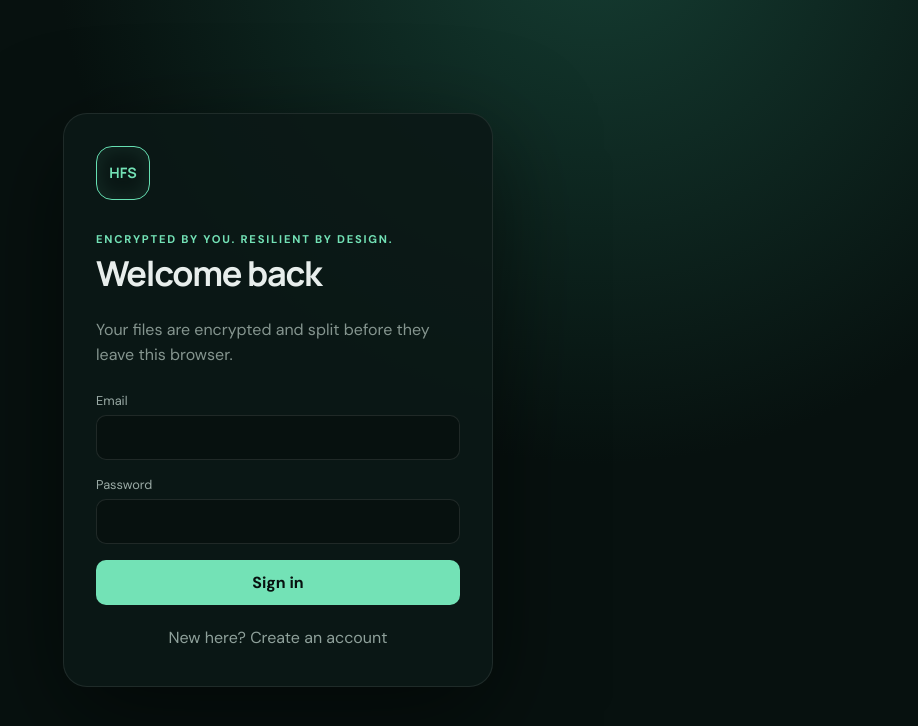
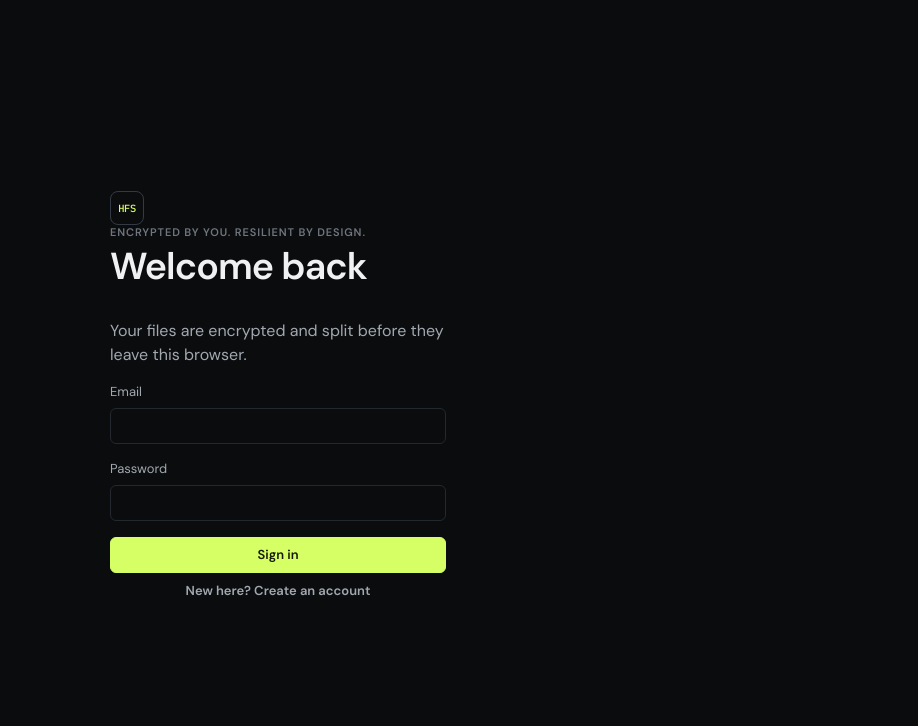
Before and after one commit to Aarxn-Jibz/horcrux, a React (Vite) app in the folder apps/web/: page / in a window 1280 px wide. Shown: the top 726 px of the page, without its empty margins (362-1280 px from the left). Built offline with nearby package versions, Linux system fonts and the light colour scheme; no server answers; what @horcrux-file-system/core, @horcrux-file-system/shared would draw is missing.

Commit message:
refactor(web): establish horcrux design system

```diff
--- a/apps/web/src/styles.css
+++ b/apps/web/src/styles.css
@@ -1,18 +1,126 @@
-@import url('https://fonts.googleapis.com/css2?family=DM+Sans:wght@400;500;600;700&family=Manrope:wght@600;700&display=swap');
-:root { font-family: 'DM Sans', ui-sans-serif, system-ui, sans-serif; color: #e8eeec; background: #07110f; font-synthesis: none; }
+@import url("https://fonts.googleapis.com/css2?family=DM+Sans:wght@400;500;600&family=IBM+Plex+Mono:wght@400;500&display=swap");
+
+:root {
+  color-scheme: dark;
+  font-family: "DM Sans", ui-sans-serif, system-ui, sans-serif;
+  font-synthesis: none;
+  text-rendering: optimizeLegibility;
+  --bg-primary: #0b0c0e;
+  --bg-secondary: #101216;
+  --bg-tertiary: #15181d;
+  --bg-hover: #191d22;
+  --border-subtle: #24282f;
+  --border-strong: #343a43;
+  --text-primary: #f0f1f2;
+  --text-secondary: #a2a8b0;
+  --text-muted: #6f767f;
+  --accent: #d6ff66;
+  --accent-hover: #e1ff91;
+  --accent-ink: #151a08;
+  --success: #62d69a;
+  --warning: #e6b85c;
+  --error: #ef7474;
+  --focus: #b8e843;
+  --space-1: 4px;
+  --space-2: 8px;
+  --space-3: 12px;
+  --space-4: 16px;
+  --space-5: 20px;
+  --space-6: 24px;
+  --space-8: 32px;
+  --space-10: 40px;
+  --radius-sm: 6px;
+  --radius-md: 8px;
+  --radius-lg: 10px;
+  --control-height: 36px;
+  --transition-fast: 120ms ease;
+  color: var(--text-primary);
+  background: var(--bg-primary);
+}
+
 * { box-sizing: border-box; }
-body { margin: 0; min-width: 320px; min-height: 100vh; background: radial-gradient(circle at 75% -10%, #153d32 0, transparent 34rem), #07110f; }
-button, input { font: inherit; } button { cursor: pointer; } h1, h2, p { margin-top: 0; } h1, h2 { font-family: Manrope, sans-serif; letter-spacing: -.035em; } h1 { font-size: clamp(2.25rem, 6vw, 4.75rem); line-height: .98; } h1 em { color: #73e2b6; font-style: normal; }
-header { height: 76px; border-bottom: 1px solid #ffffff12; display: flex; align-items: center; justify-content: space-between; padding: 0 max(1.25rem, calc((100vw - 1180px) / 2)); background: #07110fd9; backdrop-filter: blur(14px); position: sticky; top: 0; z-index: 5; }
-.wordmark, .account, .panel-heading, .actions { display: flex; align-items: center; gap: .85rem; }.wordmark div { display: grid; }.wordmark small { color: #82948e; font-size: .72rem; text-transform: uppercase; letter-spacing: .12em; }
-.brand-mark { display: grid; place-items: center; width: 54px; height: 54px; border: 1px solid #66dfb2; border-radius: 16px; color: #73e2b6; font: 700 .9rem Manrope; box-shadow: inset 0 0 20px #73e2b61c; }.brand-mark.small { width: 40px; height: 40px; border-radius: 12px; font-size: .72rem; }
-.dashboard { max-width: 1180px; margin: auto; padding: 4.5rem 1.25rem; }.hero { max-width: 800px; margin-bottom: 3rem; }.hero > p:last-child { color: #93a39e; max-width: 580px; font-size: 1.05rem; }.eyebrow { color: #73e2b6; text-transform: uppercase; letter-spacing: .16em; font-size: .7rem; font-weight: 700; margin-bottom: .65rem; }.muted { color: #85958f; line-height: 1.55; }
-.dashboard-grid { display: grid; grid-template-columns: 1fr 1.1fr; gap: 1rem; align-items: start; }.details-panel, .network-panel { grid-column: 1 / -1; }.panel { border: 1px solid #ffffff13; border-radius: 20px; background: linear-gradient(145deg, #0e1b18ed, #0a1513ed); padding: 1.5rem; box-shadow: 0 20px 70px #0005; }
-.drop-zone { border: 1px dashed #ffffff2b; border-radius: 14px; padding: 1.4rem; margin: 1.25rem 0; display: grid; gap: .2rem; background: #ffffff05; transition: .2s; }.drop-zone:hover { border-color: #73e2b680; background: #73e2b608; }.drop-zone input { width: 100%; margin-bottom: .75rem; color: #91a09b; }.drop-zone span { color: #81918c; font-size: .8rem; }
-.primary, .danger { border: 0; border-radius: 10px; padding: .75rem 1rem; font-weight: 700; }.primary { background: #73e2b6; color: #07110f; }.primary:hover { background: #91ecc8; }.primary:disabled { opacity: .45; cursor: not-allowed; }.danger { background: #ff6b6b17; color: #ff9999; border: 1px solid #ff6b6b32; }.text-button { color: #8fa19b; border: 0; background: none; padding: .4rem; }.text-button:hover { color: #73e2b6; }
-.count { display: grid; place-items: center; min-width: 30px; height: 30px; border-radius: 20px; background: #73e2b617; color: #73e2b6; }.panel-heading { justify-content: space-between; }.file-list { list-style: none; padding: 0; margin: 1rem -.5rem -.5rem; }.file-list li button { width: 100%; border: 0; border-radius: 12px; padding: .9rem; background: transparent; color: inherit; display: grid; grid-template-columns: 36px 1fr auto; gap: .8rem; align-items: center; text-align: left; }.file-list li button:hover, .file-list li button.selected { background: #ffffff08; }.file-list small { display: block; color: #7f908a; margin-top: .2rem; }.file-icon { font-size: 1.5rem; color: #73e2b6; }.status { font-size: .68rem; border-radius: 20px; padding: .3rem .55rem; text-transform: uppercase; letter-spacing: .08em; }.status.available { color: #73e2b6; background: #73e2b612; }.status.uploading { color: #f4c66e; background: #f4c66e12; }
-.empty { min-height: 170px; display: grid; place-content: center; text-align: center; color: #71827c; }.empty span { font-size: 2rem; }.details-panel dl { display: grid; grid-template-columns: repeat(5, 1fr); gap: .7rem; margin: 1.5rem 0; }.details-panel dl div { border: 1px solid #ffffff0d; background: #ffffff04; padding: .9rem; border-radius: 10px; }.details-panel dt { color: #7f908a; font-size: .7rem; text-transform: uppercase; letter-spacing: .08em; }.details-panel dd { margin: .35rem 0 0; font-weight: 600; }.working { color: #73e2b6; }
-.network-panel { display: grid; grid-template-columns: 1fr 2fr; gap: 1.5rem; align-items: center; }.node-list { display: grid; grid-template-columns: repeat(5, 1fr); gap: .5rem; }.node-list button { border: 1px solid #ffffff10; background: #ffffff04; color: inherit; border-radius: 10px; padding: .75rem .45rem; display: grid; justify-items: center; gap: .3rem; }.node-list button:hover { border-color: #ffffff2b; }.node-list small { color: #82948e; }.node-list .node-dot { width: 7px; height: 7px; border-radius: 50%; background: #73e2b6; box-shadow: 0 0 10px #73e2b6; }.node-list .offline { opacity: .55; }.node-list .offline .node-dot { background: #ff7979; box-shadow: 0 0 10px #ff7979; }
-.progress-steps { list-style: none; padding: 0; margin: 1.2rem 0; display: grid; grid-template-columns: repeat(4, 1fr); gap: .45rem; }.progress-steps li { color: #65746f; font-size: .65rem; display: grid; gap: .25rem; }.progress-steps li span { display: grid; place-items: center; height: 22px; border-radius: 5px; background: #ffffff08; }.progress-steps .active { color: #e8eeec; }.progress-steps .active span, .progress-steps .done span { background: #73e2b627; color: #73e2b6; }
-.error { color: #ff9e9e; background: #ff656510; border: 1px solid #ff656522; padding: .7rem; border-radius: 8px; font-size: .85rem; }.banner { margin-bottom: 1rem; }.auth-shell, .loading { min-height: 100vh; display: grid; place-items: center; padding: 1.5rem; }.auth-card { width: min(430px, 100%); border: 1px solid #ffffff16; border-radius: 24px; padding: 2rem; background: #0c1916e8; box-shadow: 0 30px 100px #0008; }.auth-card .brand-mark { margin-bottom: 2rem; }.auth-card h1 { font-size: 2.15rem; }.auth-card form { display: grid; gap: 1rem; margin-top: 1.5rem; }.auth-card label { color: #9aaaa5; font-size: .8rem; display: grid; gap: .4rem; }.auth-card input { background: #07110f; color: white; border: 1px solid #ffffff1a; border-radius: 10px; padding: .8rem; outline: none; }.auth-card input:focus { border-color: #73e2b6; }.auth-card .text-button { width: 100%; margin-top: 1rem; }.loading { align-content: center; gap: 1rem; color: #81918c; }
-@media (max-width: 760px) { .dashboard-grid { grid-template-columns: 1fr; }.details-panel, .network-panel { grid-column: auto; }.network-panel { grid-template-columns: 1fr; }.node-list { grid-template-columns: repeat(3, 1fr); }.details-panel dl { grid-template-columns: 1fr 1fr; }.account > span { display: none; }.progress-steps { grid-template-columns: repeat(2, 1fr); } }
+html, body { min-width: 320px; min-height: 100%; background: var(--bg-primary); }
+body { min-height: 100vh; margin: 0; }
+button, input { font: inherit; }
+button { cursor: pointer; }
+button:disabled { cursor: not-allowed; }
+button, input, [tabindex] { outline: none; }
+button:focus-visible, input:focus-visible, [tabindex]:focus-visible { box-shadow: 0 0 0 2px var(--bg-primary), 0 0 0 4px var(--focus); }
+h1, h2, h3, p { margin-top: 0; }
+h1, h2, h3 { color: var(--text-primary); font-weight: 600; letter-spacing: -0.025em; }
+h1 { font-size: clamp(1.75rem, 4vw, 2.35rem); line-height: 1.08; }
+h2 { margin-bottom: var(--space-2); font-size: 1rem; line-height: 1.4; }
+code, .mono { font-family: "IBM Plex Mono", ui-monospace, monospace; }
+.muted { color: var(--text-secondary); line-height: 1.5; }
+.eyebrow { margin-bottom: var(--space-2); color: var(--text-muted); font-size: .6875rem; font-weight: 600; letter-spacing: .08em; text-transform: uppercase; }
+
+.brand-mark { display: grid; width: 34px; height: 34px; place-items: center; border: 1px solid var(--border-strong); border-radius: var(--radius-md); color: var(--accent); font: 500 .65rem "IBM Plex Mono", monospace; letter-spacing: -.04em; }
+.brand-mark.small { width: 28px; height: 28px; border-radius: var(--radius-sm); font-size: .58rem; }
+
+.primary, .danger, .secondary, .text-button { min-height: var(--control-height); border-radius: var(--radius-sm); padding: 0 var(--space-4); font-size: .8125rem; font-weight: 600; transition: background var(--transition-fast), border-color var(--transition-fast), color var(--transition-fast), opacity var(--transition-fast); }
+.primary { border: 1px solid var(--accent); background: var(--accent); color: var(--accent-ink); }
+.primary:hover:not(:disabled) { border-color: var(--accent-hover); background: var(--accent-hover); }
+.primary:disabled { opacity: .42; }
+.secondary { border: 1px solid var(--border-subtle); background: var(--bg-secondary); color: var(--text-secondary); }
+.secondary:hover:not(:disabled) { border-color: var(--border-strong); color: var(--text-primary); }
+.danger { border: 1px solid color-mix(in srgb, var(--error) 36%, transparent); background: transparent; color: var(--error); }
+.danger:hover:not(:disabled) { background: color-mix(in srgb, var(--error) 8%, transparent); }
+.text-button { border: 0; background: transparent; color: var(--text-secondary); }
+.text-button:hover:not(:disabled) { color: var(--text-primary); }
+.error { margin-bottom: var(--space-4); border: 1px solid color-mix(in srgb, var(--error) 30%, transparent); border-radius: var(--radius-sm); padding: var(--space-3); background: color-mix(in srgb, var(--error) 7%, transparent); color: #ffaaaa; font-size: .8125rem; line-height: 1.45; }
+.panel { border: 1px solid var(--border-subtle); border-radius: var(--radius-md); background: var(--bg-secondary); }
+
+/* Transitional layout rules; feature-level styling is kept near focused UI changes. */
+.loading, .auth-shell { display: grid; min-height: 100vh; place-items: center; padding: var(--space-6); }
+.auth-card { width: min(400px, 100%); padding: var(--space-8); }
+.auth-card form { display: grid; gap: var(--space-4); }
+.auth-card label { display: grid; gap: var(--space-2); color: var(--text-secondary); font-size: .8125rem; }
+.auth-card input { height: var(--control-height); border: 1px solid var(--border-subtle); border-radius: var(--radius-sm); padding: 0 var(--space-3); background: var(--bg-primary); color: var(--text-primary); }
+.auth-card input:focus { border-color: var(--border-strong); }
+.auth-card .primary, .auth-card .text-button { width: 100%; }
+header { display: flex; height: 56px; align-items: center; justify-content: space-between; border-bottom: 1px solid var(--border-subtle); padding: 0 var(--space-6); }
+.wordmark, .account, .panel-heading, .actions { display: flex; align-items: center; gap: var(--space-3); }
+.wordmark div { display: grid; }
+.wordmark small { color: var(--text-muted); font-size: .6875rem; }
+.dashboard { width: min(1180px, 100%); margin: auto; padding: var(--space-10) var(--space-6); }
+.hero { max-width: 680px; margin-bottom: var(--space-8); }
+.hero h1 em { color: var(--accent); font-style: normal; }
+.dashboard-grid { display: grid; grid-template-columns: 1fr 1.2fr; gap: var(--space-4); align-items: start; }
+.dashboard-grid > .panel { padding: var(--space-6); }
+.details-panel, .network-panel { grid-column: 1 / -1; }
+.panel-heading { justify-content: space-between; }
+.drop-zone { display: grid; gap: var(--space-1); margin: var(--space-5) 0; border: 1px dashed var(--border-strong); border-radius: var(--radius-md); padding: var(--space-5); color: var(--text-secondary); }
+.drop-zone input { width: 100%; margin-bottom: var(--space-3); }
+.drop-zone span { color: var(--text-muted); font-size: .75rem; }
+.file-list { margin: var(--space-4) 0 0; padding: 0; list-style: none; }
+.file-list button { display: grid; width: 100%; grid-template-columns: 28px 1fr auto; align-items: center; gap: var(--space-3); border: 0; border-radius: var(--radius-sm); padding: var(--space-3); background: transparent; color: inherit; text-align: left; }
+.file-list button:hover, .file-list button.selected { background: var(--bg-hover); }
+.file-list small { display: block; margin-top: 2px; color: var(--text-muted); }
+.status, .count { color: var(--text-muted); font-size: .6875rem; text-transform: capitalize; }
+.status.available, .working { color: var(--success); }
+.status.uploading { color: var(--warning); }
+.empty { display: grid; min-height: 160px; place-content: center; color: var(--text-muted); text-align: center; }
+.details-panel dl { display: grid; grid-template-columns: repeat(5, 1fr); gap: var(--space-2); }
+.details-panel dt { color: var(--text-muted); font-size: .6875rem; text-transform: uppercase; }
+.details-panel dd { margin: var(--space-1) 0 0; font-size: .8125rem; }
+.network-panel { display: grid; grid-template-columns: 1fr 2fr; gap: var(--space-6); }
+.node-list { display: grid; grid-template-columns: repeat(5, 1fr); gap: var(--space-2); }
+.node-list button { display: grid; justify-items: center; gap: var(--space-2); border: 1px solid var(--border-subtle); border-radius: var(--radius-sm); padding: var(--space-3); background: transparent; color: inherit; }
+.node-dot { width: 6px; height: 6px; border-radius: 50%; background: var(--success); }
+.node-list .offline { opacity: .5; }
+.node-list .offline .node-dot { background: var(--error); }
+.progress-steps { display: grid; grid-template-columns: repeat(4, 1fr); gap: var(--space-2); margin: var(--space-5) 0; padding: 0; list-style: none; }
+.progress-steps li { display: grid; gap: var(--space-1); color: var(--text-muted); font-size: .6875rem; }
+.progress-steps li span { display: grid; height: 20px; place-items: center; border-radius: var(--radius-sm); background: var(--bg-tertiary); }
+.progress-steps .active, .progress-steps .done { color: var(--text-secondary); }
+.progress-steps .active span, .progress-steps .done span { color: var(--accent); }
+
+@media (max-width: 760px) {
+  .dashboard-grid { grid-template-columns: 1fr; }
+  .details-panel, .network-panel { grid-column: auto; }
+  .network-panel { grid-template-columns: 1fr; }
+  .node-list { grid-template-columns: repeat(3, 1fr); }
+  .details-panel dl { grid-template-columns: 1fr 1fr; }
+  .account > span { display: none; }
+  .progress-steps { grid-template-columns: repeat(2, 1fr); }
+}
```
